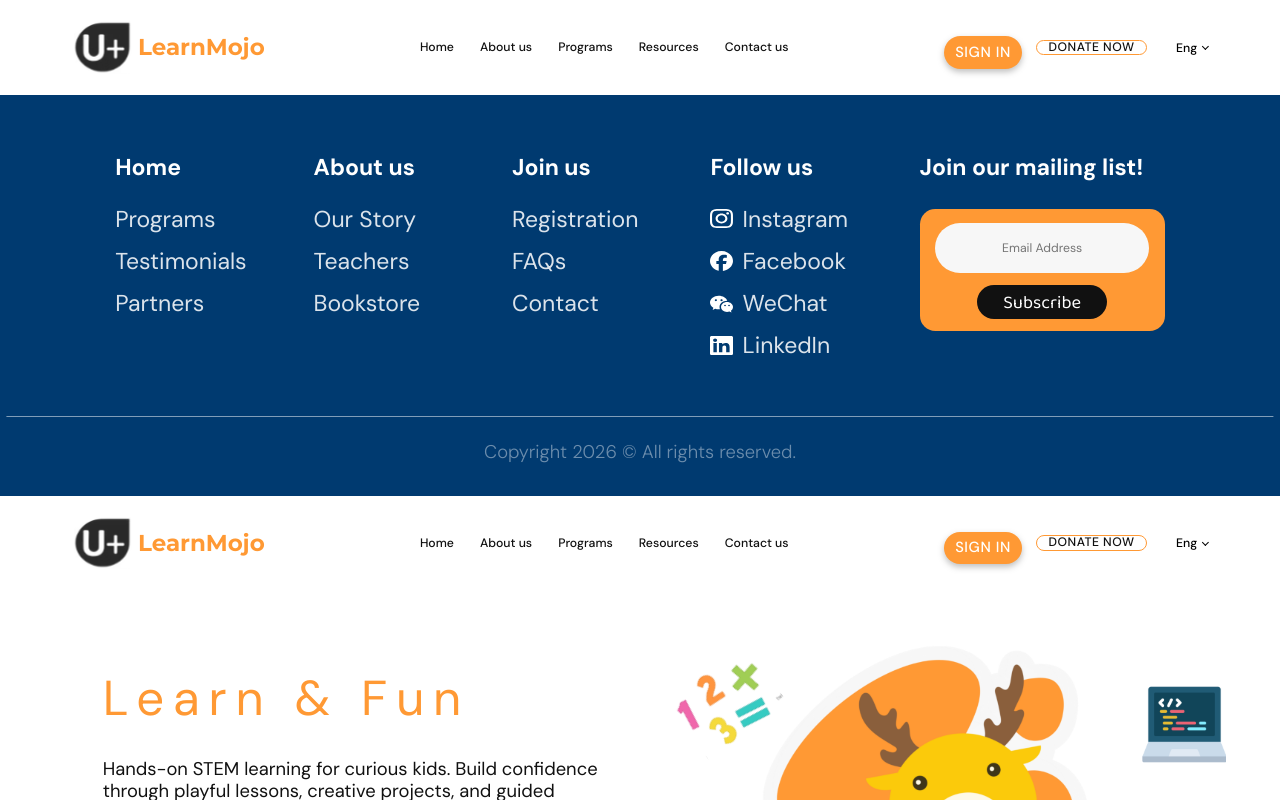
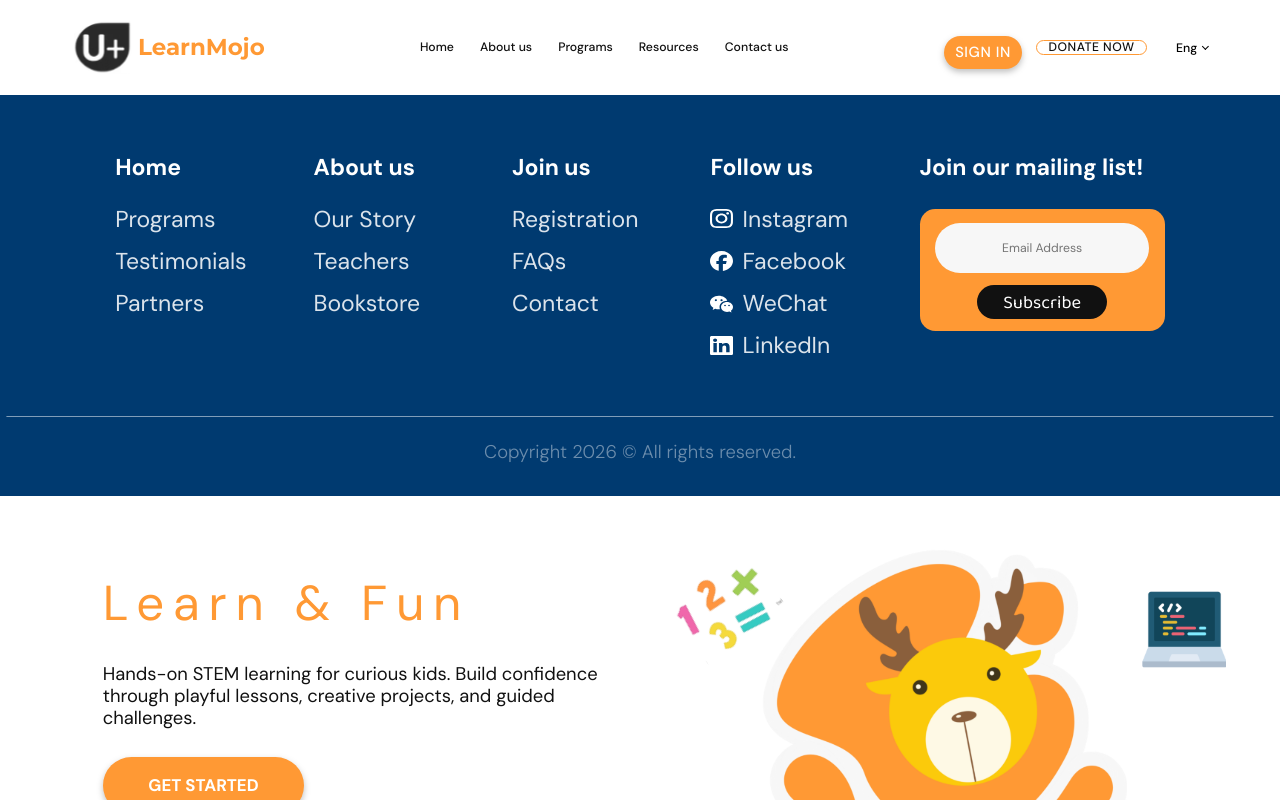
Before and after one commit to sleepylulu7/Uplus-LearnMojo, a React (Vite) app: page /home in a window 1280 px wide. Shown: the top 800 px of the page. Built offline with nearby package versions, Linux system fonts and the light colour scheme.

Commit message:
Fix home page displaying on login page

```diff
--- a/src/App.jsx
+++ b/src/App.jsx
@@ -29,11 +29,7 @@ function App() {
       </Routes>
 
       {!hideFooter && <Footer copy={copy.footer} />}
-      <Header
-        copy={copy.nav}
-        language={language}
-        onLanguageChange={setLanguage}
-      />
+
       <AppRouter copy={copy} />
     </div>
   );
```
